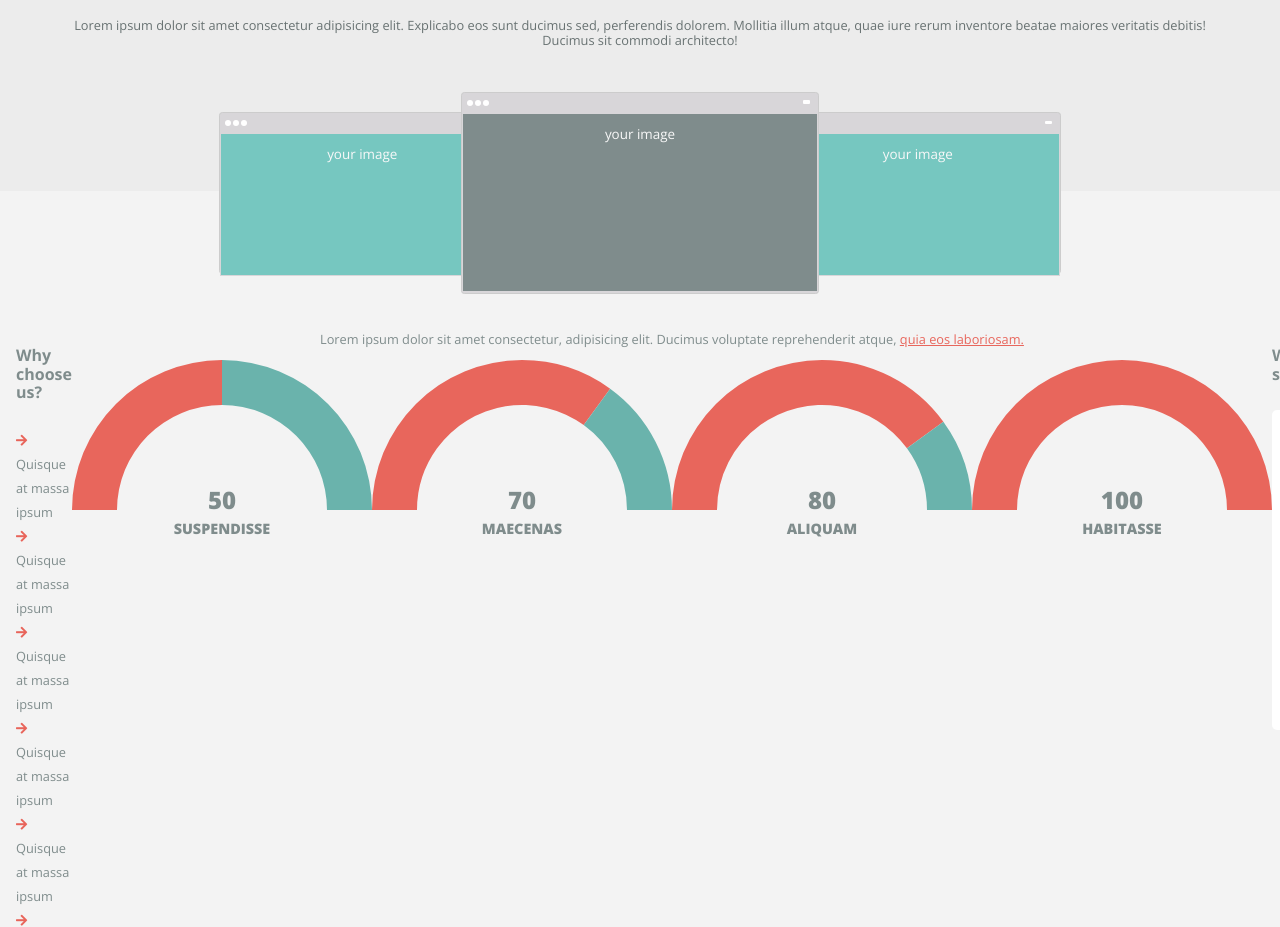
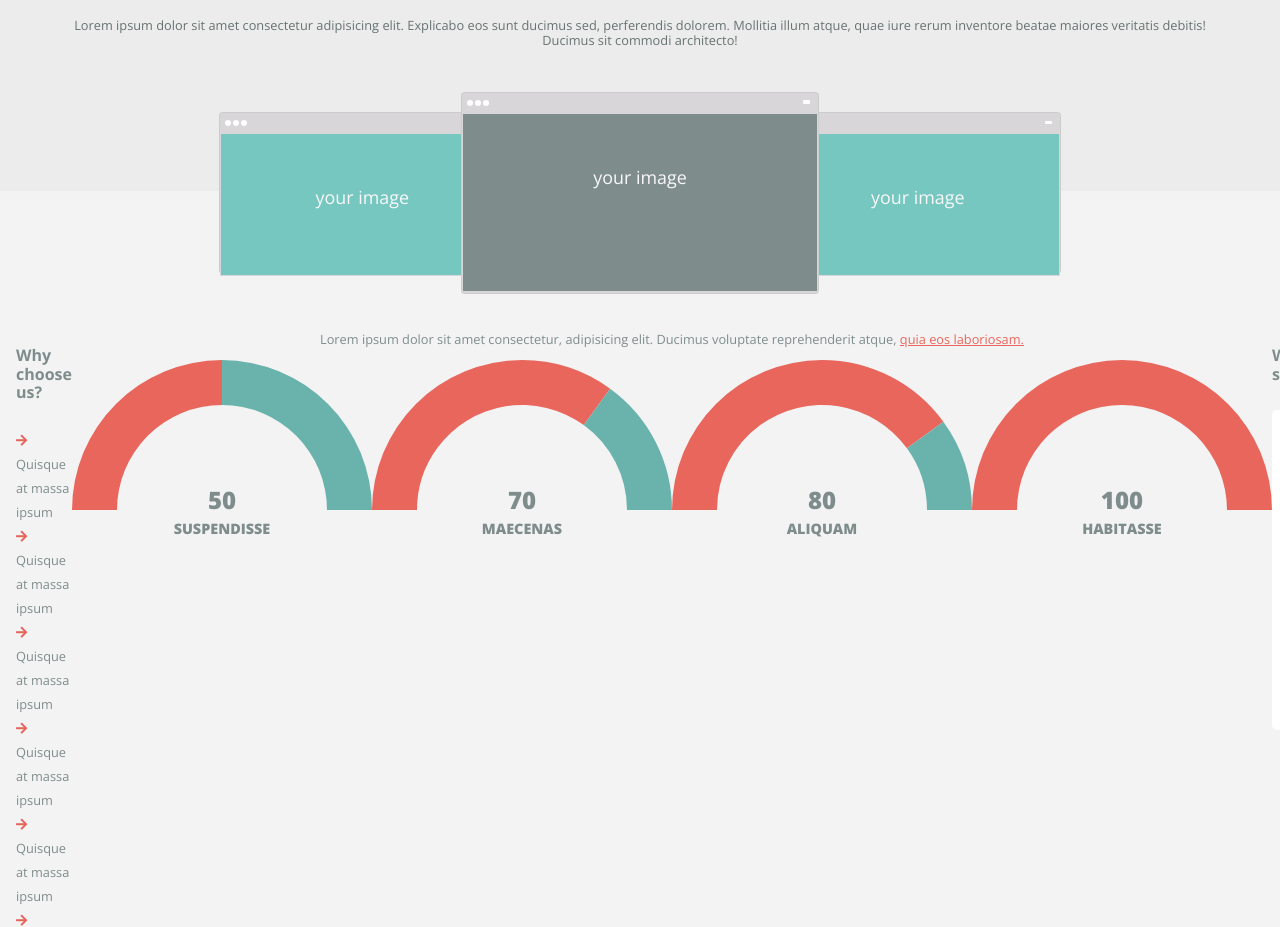
Before and after one commit to marciaibanez/vestibulum, a website: page index.html in a window 1280 px wide. Shown: the part 1420-2347 px from the top of the page. Drawn offline with nearby package versions, Linux system fonts and the light colour scheme.

Commit message:
window-p adjustment

```diff
--- a/css/windows.css
+++ b/css/windows.css
@@ -5,10 +5,11 @@
 }
 
 .your-image {
-    font-size: 1.5em;
+    font-size: 2em;
     color: #f8f8f8;
     text-align: center;
     font-weight: 500;
+    margin-top: 3em;
 }
 
 .windows {
```
Also changed, not shown: index.html (+0 -1 lines).
